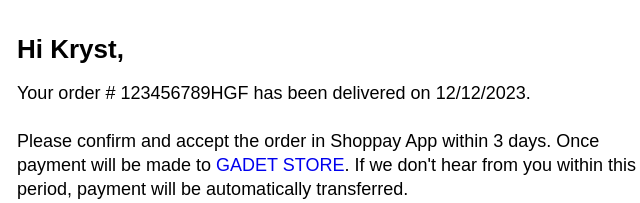
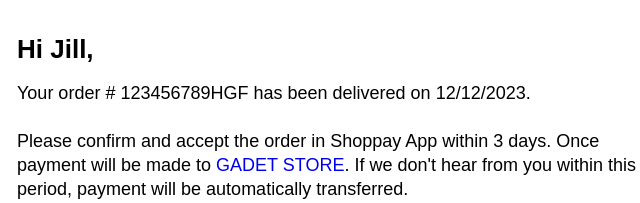
Before and after one commit to kryst16/transactional, a plain HTML site: page index.html in a window 1280 px wide. Shown: the part 406-609 px from the top of the page, 303-943 px from the left. Drawn offline with Linux system fonts and the light colour scheme.

Commit message:
Update index.html

```diff
--- a/index.html
+++ b/index.html
@@ -47,7 +47,7 @@ div {margin:0 !important;}
         <tr>
             <td style="padding:10px;text-align:left;">
                 <div class="spacer" style="line-height:26px;height:26px;mso-line-height-rule:exactly;">&nbsp;</div>
-                <h1 style="margin-top:0;margin-bottom:16px;font-family:Arial,sans-serif;font-size:26px;line-height:32px;font-weight:bold;">Hi Kryst,</h1>
+                <h1 style="margin-top:0;margin-bottom:16px;font-family:Arial,sans-serif;font-size:26px;line-height:32px;font-weight:bold;">Hi Jill,</h1>
                 <p style="margin:0;font-family:Arial,sans-serif;font-size:18px;line-height:24px;">Your order # 123456789HGF has been delivered on 12/12/2023. <br>
                     <br>
                     Please confirm and accept the order in Shoppay App within 3 days. Once payment will be made to <a href="#" target="_blank" style="text-decoration: none;">GADET STORE</a>. If we don't hear from you within this period, payment will be automatically transferred.</p>
```
